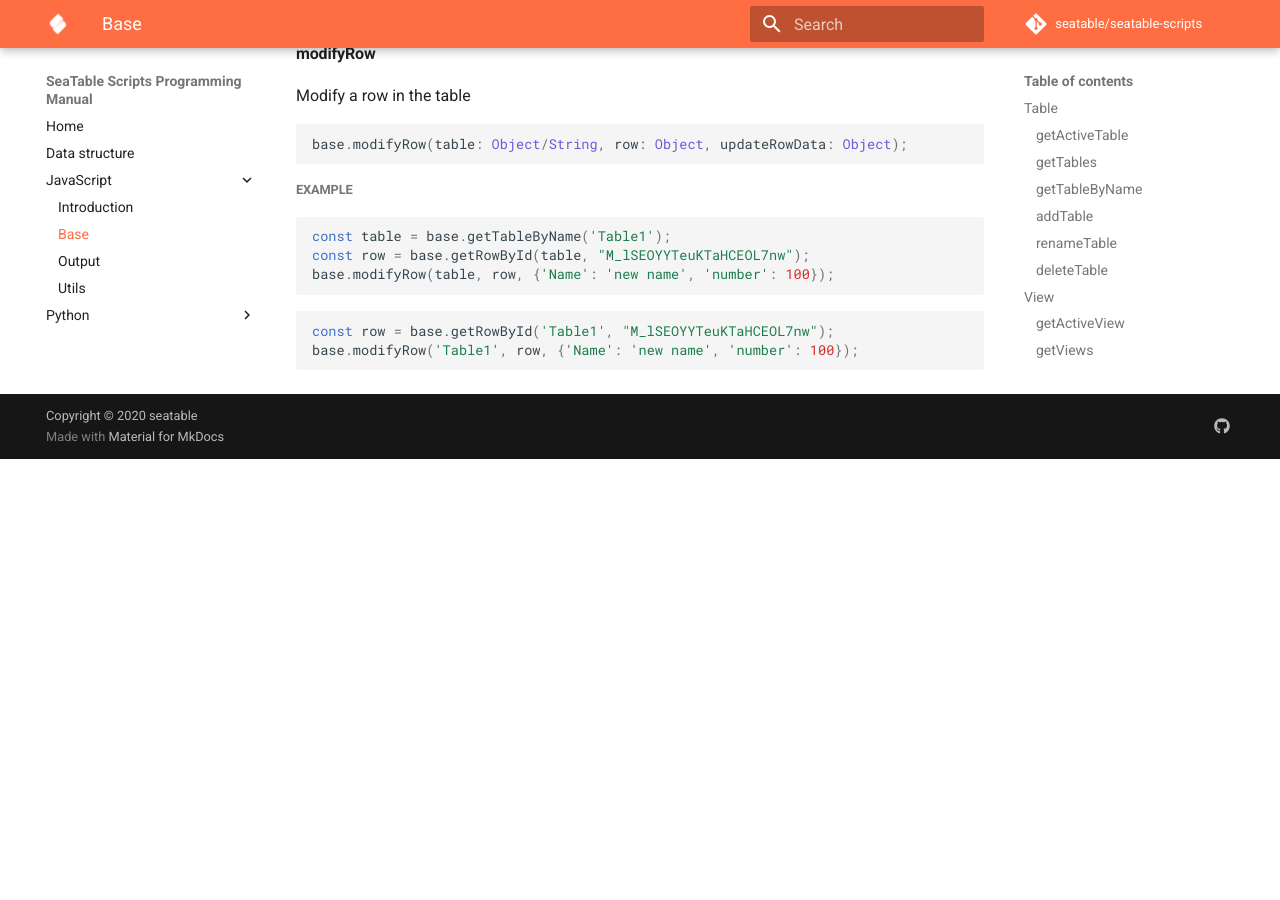
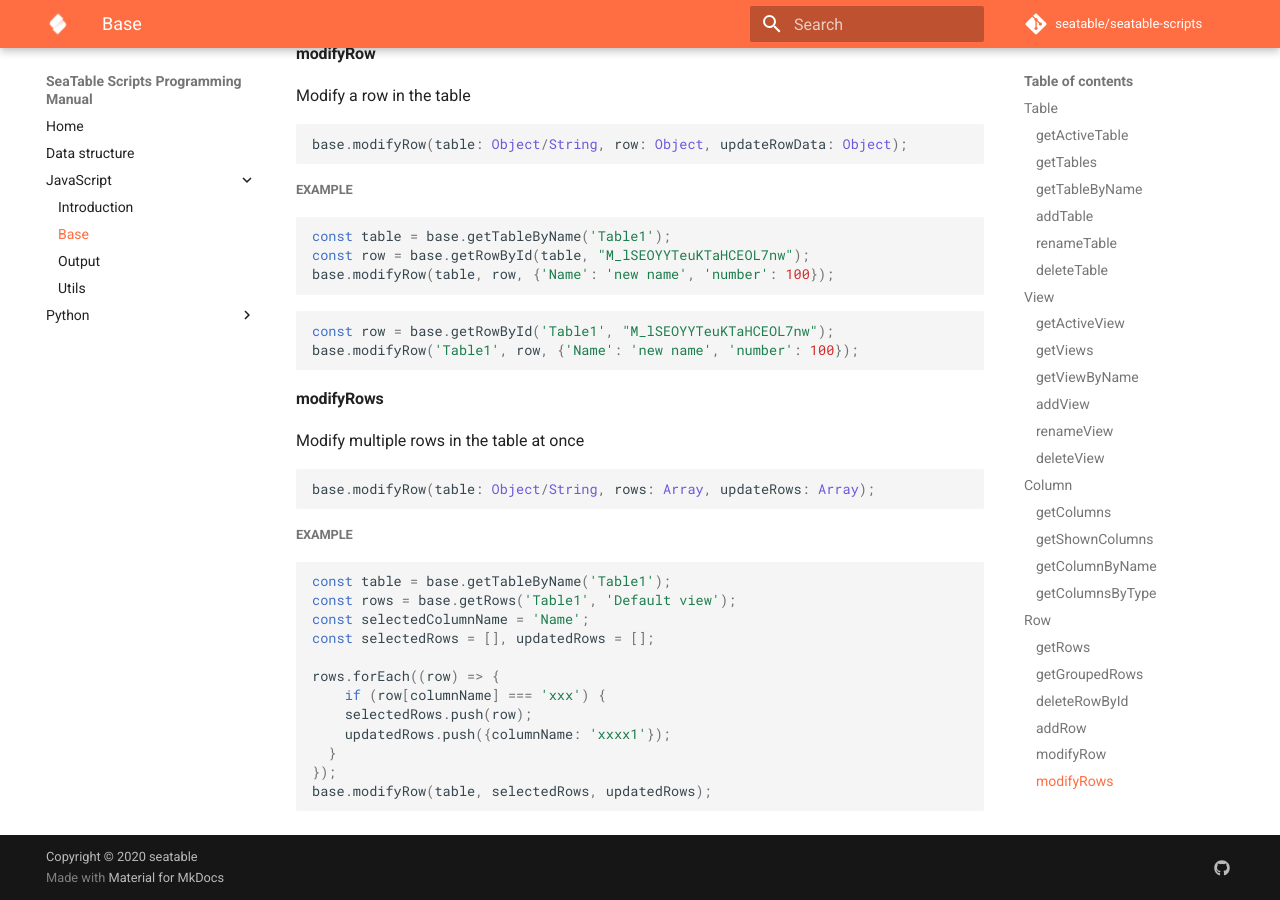
Before and after one commit to seatable/seatable-scripts, an MkDocs documentation site: the page built from manual/javascript/base.md, in a window 1280 px wide and 900 px high, scrolled down 6668 px. Built offline with MkDocs 1.6.1 and Material for MkDocs 9.7.7, drawn with Linux system fonts in a browser that asks for light colours; comment, search, counter and statistics services are not loaded; before the commit the page ends 7127 px from its top, so only the background shows below that.

Commit message:
modifyrows

````diff
--- a/manual/javascript/base.md
+++ b/manual/javascript/base.md
@@ -415,3 +415,28 @@
 const row = base.getRowById('Table1', "M_lSEOYYTeuKTaHCEOL7nw");
 base.modifyRow('Table1', row, {'Name': 'new name', 'number': 100});
 ```
+
+#### modifyRows
+
+Modify multiple rows in the table at once
+
+```javascript
+base.modifyRow(table: Object/String, rows: Array, updateRows: Array);
+```
+
+##### Example
+
+```javascript
+const table = base.getTableByName('Table1');
+const rows = base.getRows('Table1', 'Default view');
+const selectedColumnName = 'Name';
+const selectedRows = [], updatedRows = [];
+
+rows.forEach((row) => {
+	if (row[columnName] === 'xxx') {
+    selectedRows.push(row);
+    updatedRows.push({columnName: 'xxxx1'});
+  }
+});
+base.modifyRow(table, selectedRows, updatedRows);
+```
````
